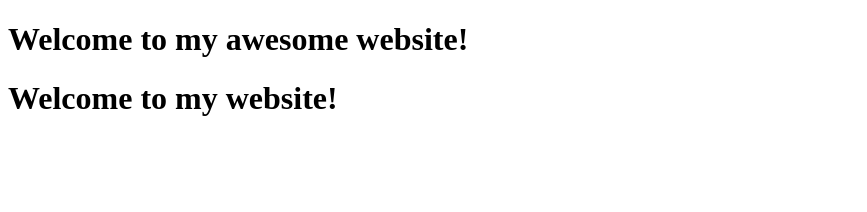
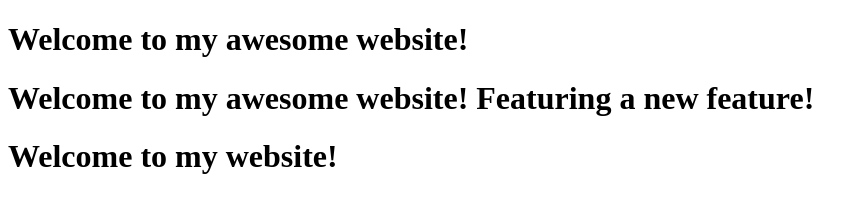
Before and after one commit to testingthisgithubshit/myproject, a plain HTML site: page index.html in a window 1280 px wide. Shown: the whole page, without its empty margins (0-867 px from the left). Drawn offline with Linux system fonts and the light colour scheme.

Commit message:
Added another  heading

```diff
--- a/index.html
+++ b/index.html
@@ -2,6 +2,7 @@
 <html>
   <head>
     <h1>Welcome to my awesome website!</h1>
+    <h1>Welcome to my awesome website! Featuring a new feature!</h1>
     <title>My website</title>
   </head>
   <body>
```
